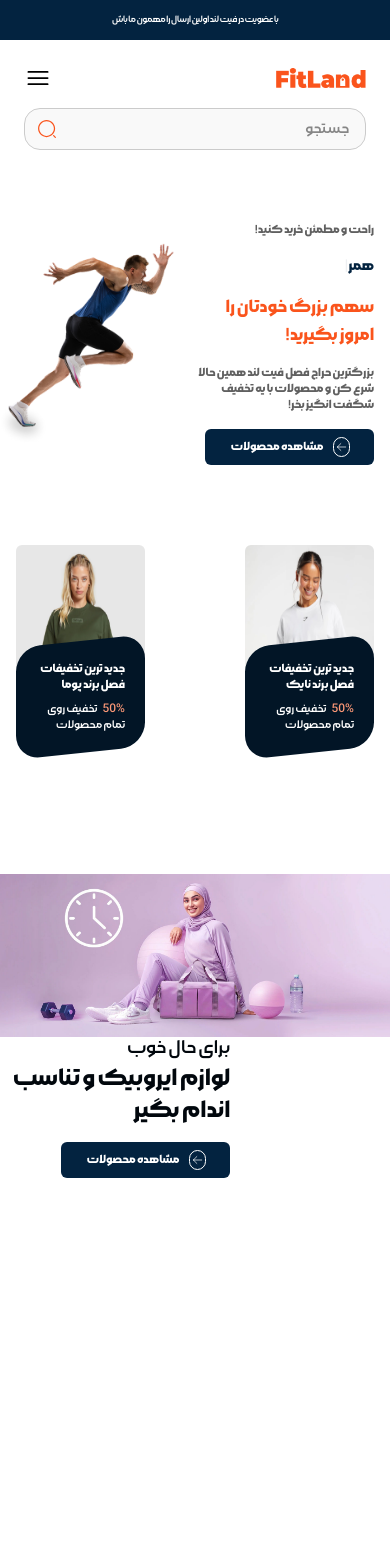
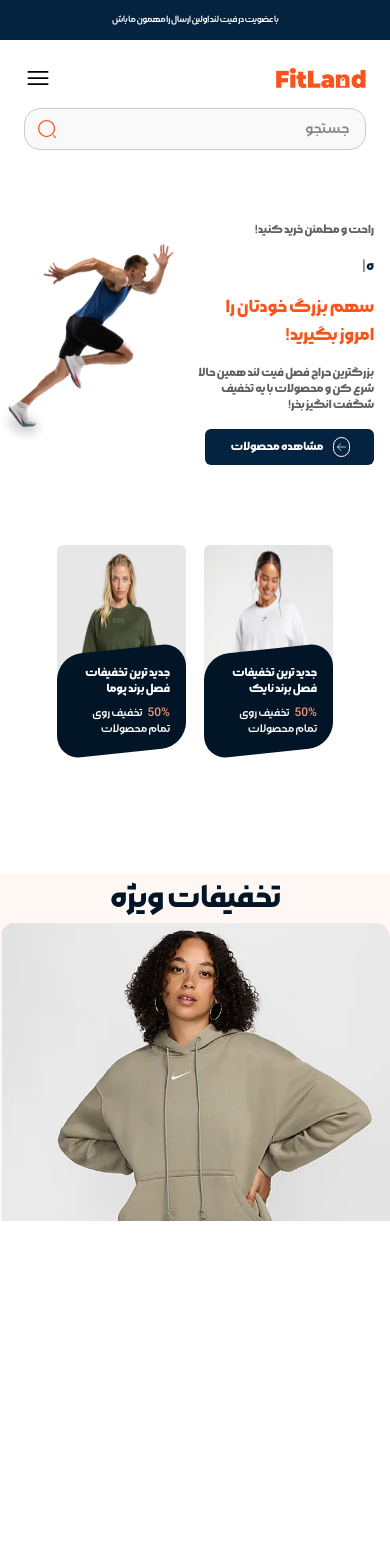
Before and after one commit to Amir-Sharafi-86/Fitland, a React (Vite) app in the folder react/: page / in a window 390 px wide. Shown: the top 1568 px of the page. After the commit the page ends 1301 px from the top, so only its background shows below. Built offline with nearby package versions, Linux system fonts and the light colour scheme.

Commit message:
responsive banner products

```diff
--- a/react/src/Componetns/Herosection/herosection.jsx
+++ b/react/src/Componetns/Herosection/herosection.jsx
@@ -22,7 +22,7 @@
                     <span className='inline-block text-midnight max-xs:text-[15px] text-lg my-4 md:text-3xl max-sm:whitespace-nowrap'>
   <Typewriter
     options={{
-      strings: ['همراه تو در مسیر سلامتی'],
+      strings: ['همراه تو در مسیر سلامتی'] ,
       autoStart: true,
       loop: true,
       delay: 80,
--- a/react/src/Componetns/prodcutBanner/prodcutBanner.jsx
+++ b/react/src/Componetns/prodcutBanner/prodcutBanner.jsx
@@ -2,17 +2,17 @@
 
 function ProdcutBanner() {
     return (
-        <div className='relative mt-[80px] '>
+        <div className='relative mt-[80px] hidden xl:block'>
 
 <div
   className="w-full  h-screen bg-[url('/images/main/baner.png')] bg-no-repeat  bg-contain"
 />
 
 
-      <div className='absolute right-[10rem] top-[10rem]'>
-      <span className='text-[#01070D] text-xl font-MorabbaMedium'>برای حال خوب</span>
+      <div className='absolute right-[10rem] text-2xl  top-[4rem] 2xl:top-[15.2rem]'>
+      <span className='text-[#01070D]  font-MorabbaMedium inline-block mb-1.5'>برای حال خوب</span>
       <p className='text-2xl font-MorabbaBold text-[#01070D] '>لوازم ایروبیک و تناسب اندام بگیر</p>
-      <button class="py-2 px-6 bg-midnight flex gap-x-2  items-center  rounded-md mt-4"><svg xmlns="http://www.w3.org/2000/svg" fill="none" viewBox="0 0 24 24" stroke-width="1.5" stroke="currentColor" class="size-5 text-white border border-white rounded-full p-0.5 "><path stroke-linecap="round" stroke-linejoin="round" d="M10.5 19.5 3 12m0 0 7.5-7.5M3 12h18"></path></svg><a href="" class="text-white text-base max-sm:text-xs whitespace-nowrap max-sm:w-full font-MorabbaBold">مشاهده  محصولات</a></button>
+      <button class="py-2 px-6 bg-midnight flex  items-center   rounded-md mt-4"><svg xmlns="http://www.w3.org/2000/svg" fill="none" viewBox="0 0 24 24" stroke-width="1.5" stroke="currentColor" class="size-6 text-white border border-white rounded-full p-0.5 "><path stroke-linecap="round" stroke-linejoin="round" d="M10.5 19.5 3 12m0 0 7.5-7.5M3 12h18"></path></svg><a href="" class="text-white text-base max-sm:text-xs whitespace-nowrap max-sm:w-full py-2 px-6 font-MorabbaBold">مشاهده  محصولات</a></button>
 
       </div>
 
--- a/react/src/Componetns/productDetailsOne/productDetailsOne.jsx
+++ b/react/src/Componetns/productDetailsOne/productDetailsOne.jsx
@@ -3,14 +3,14 @@
 function ProductDetailsOne(props) {
     return (
         <div>
-            <div className="relative inline-block lg:w-[400px]">
+            <div className="relative inline-block ">
   <img src={props.img} className="w-full rounded-md max-sm:h-[160px] max-sm:w-[129px]"  alt="" />
-  <div className="absolute left-0 right-0 -bottom-[3rem]  bg-[#021526] text-white transform -skew-y-6 rounded-3xl max-xs:p-3.5 max-sm:p-5 p-6.5 md:p-10 z-10 overflow-hidden">
+  <div className="absolute left-0 right-0 -bottom-[3rem]  bg-[#021526] text-white transform -skew-y-6 rounded-3xl max-xs:p-3.5 max-sm:p-4 p-6.5 md:p-10 z-10 overflow-hidden">
     <div className="transform skew-y-6">
-      <span className="font-MorabbaBold text-lg max-sm:text-xs block">
+      <span className="font-MorabbaBold text-[21.8px]  max-sm:text-xs block">
         {props.title}
       </span>
-      <span className="block mt-2 font-MorabbaMedium text-lg max-sm:text-xs max-xs:text-[10px] ">
+      <span className="block mt-2 font-MorabbaMedium text-[21.8px] max-sm:text-xs max-xs:text-[10px] ">
         <span className="text-[#FC9877] ml-1 font-MorabbaMedium ">50%</span>
         {props.text}
       </span>
--- a/react/src/Componetns/productOne/productOne.jsx
+++ b/react/src/Componetns/productOne/productOne.jsx
@@ -4,7 +4,7 @@
 
 function ProductOne() {
     return (
-        <div className='my-[80px] container flex  justify-between items-end gap-9'>
+        <div className='my-[80px] container flex  justify-center sm:justify-between items-end gap-4.5 md:gap-9'>
             <ProductDetailsOne  title="جدید ترین تخفیفات فصل برند نایک" text = " تخفیف روی تمام محصولات " img="/public/images/main/product.jpg" />
             <ProductDetailsOne  title="جدید ترین تخفیفات فصل برند پوما" text = " تخفیف روی تمام محصولات " img="/public/images/main/product2.png" />
 
```
